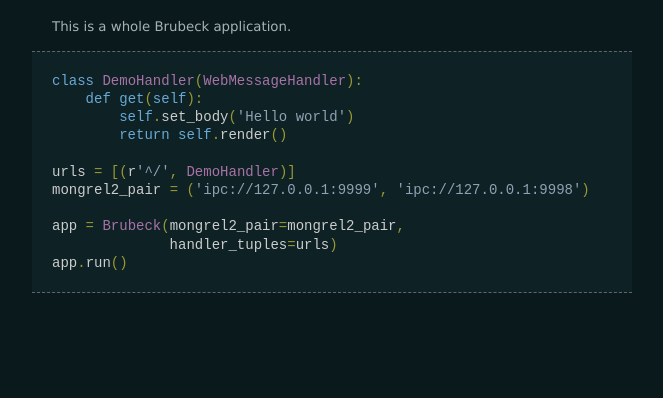
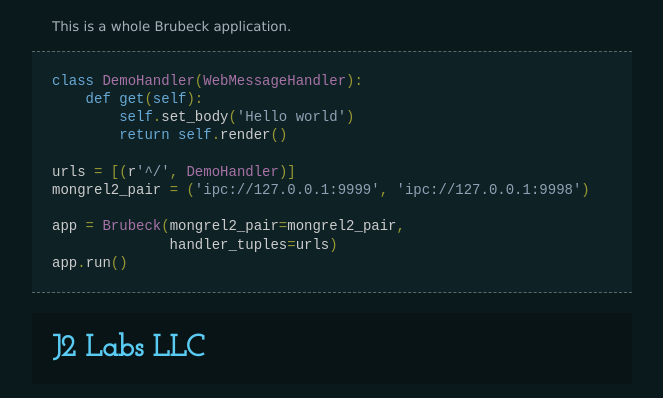
Before and after one commit to j2labs/brubeck.io, a plain HTML site: page index.html in a window 1280 px wide. Shown: the part 762-1160 px from the top of the page, without its empty margins (308-971 px from the left). Before the commit the page ends 1070 px from the top, so only its background shows below. Drawn offline with Linux system fonts and the light colour scheme.

Commit message:
Updated to match docs

```diff
--- a/index.html
+++ b/index.html
@@ -43,5 +43,7 @@ app = Brubeck(mongrel2_pair=mongrel2_pair,
 app.run()
 </code></pre>
 
+<h1>J2 Labs LLC</h1>
+
   </body>
 </html>
```
